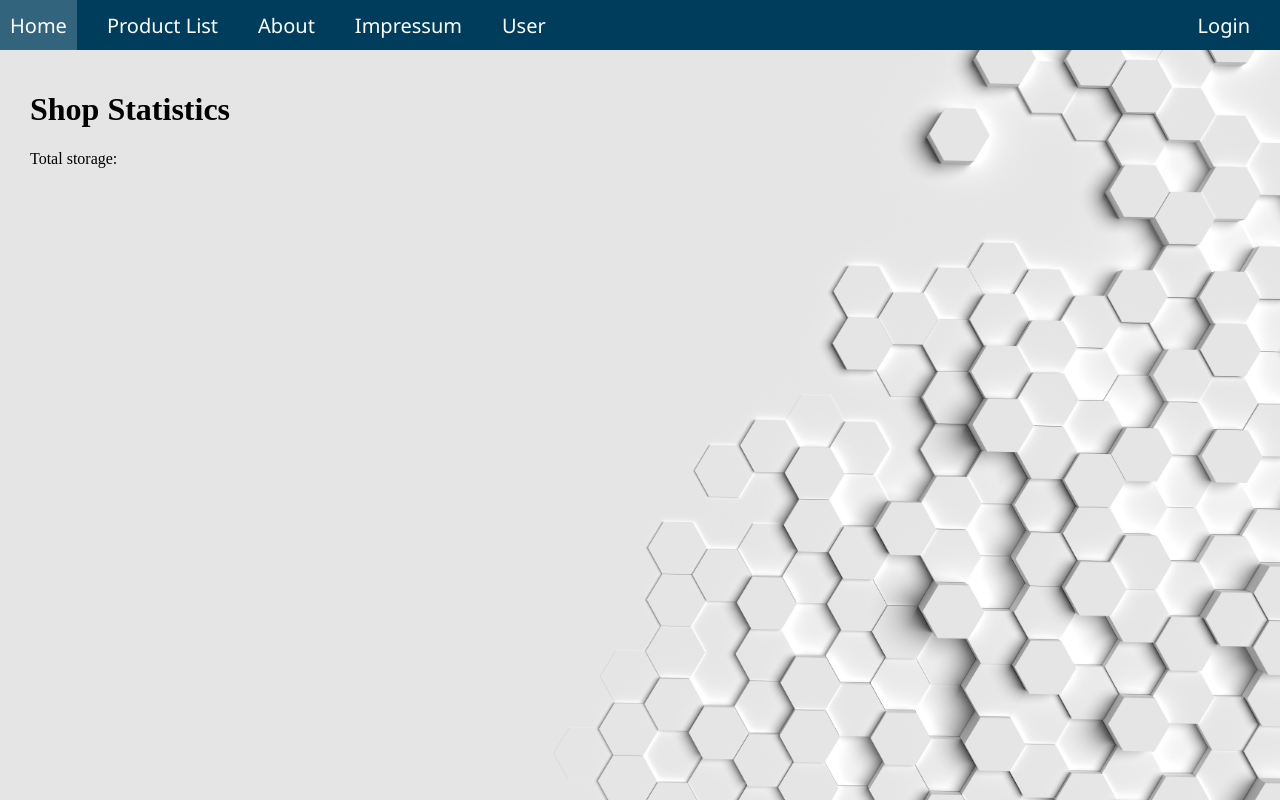
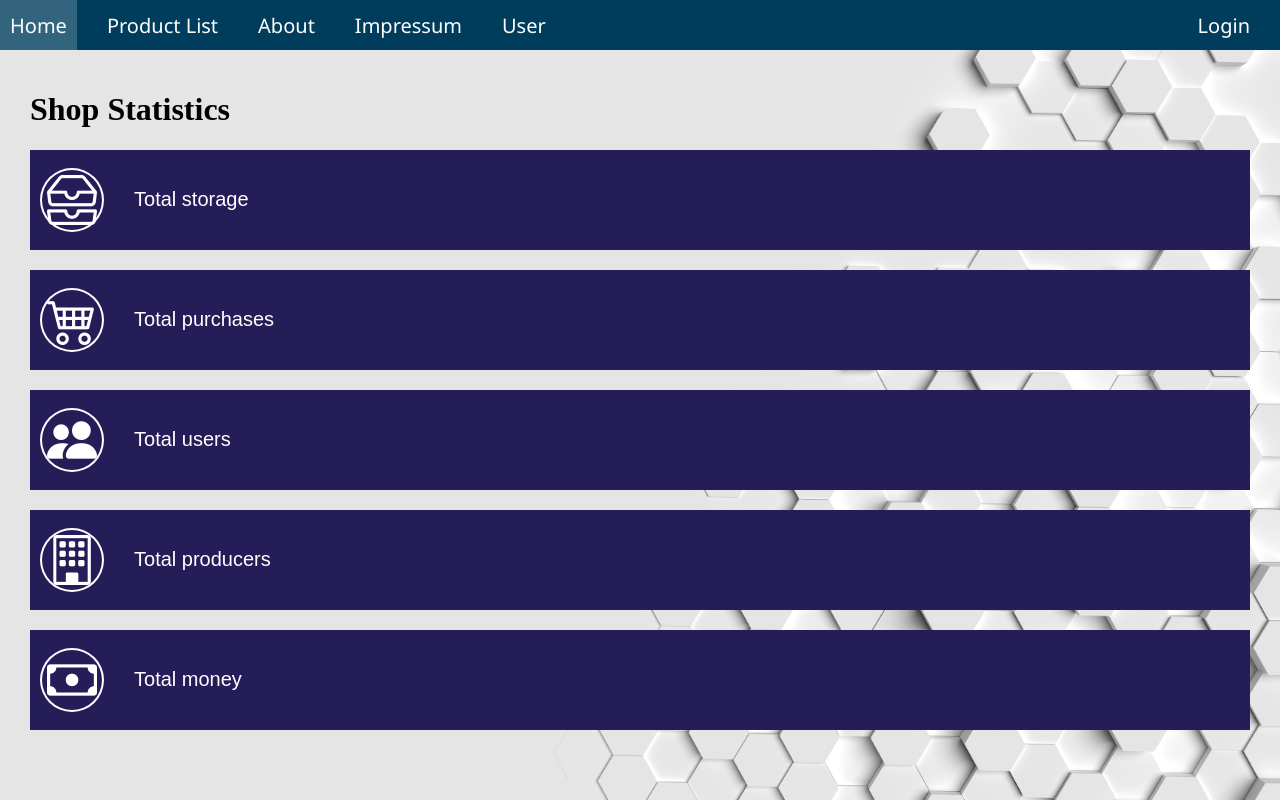
Before and after one commit to SchniederSim/Webserver_Schnieder_Czeslik, a PHP site: page /about.php in a window 1280 px wide. Run offline with PHP 8.4, Linux system fonts and the light colour scheme; some libraries are stand-ins or nearby versions.

Commit message:
Basic Statistics in about.php

```diff
--- a/package.json
+++ b/package.json
@@ -12,6 +12,8 @@
   },
   "author": "Simon Schnieder, Jonas Czeslik",
   "dependencies": {
+    "bootstrap": "^5.0.2",
+    "bootstrap-icons": "^1.5.0",
     "crypto-js": "^4.0.0",
     "express": "^4.17.1",
     "mqtt": "^4.2.6",
--- /dev/null
+++ b/src/about.css
@@ -0,0 +1,32 @@
+.stats-element {
+    font-size: 20px;
+    display: inline;
+    color: white;
+    font-family: sans-serif;
+    margin-right: 5px;
+}
+
+.stats-value {
+    font-size: 50px;
+    color: white;
+    font-family: sans-serif;
+    display: inline;
+}
+
+.stat-element-container{
+    margin-bottom: 20px;
+    height: 100px;
+    background-color: rgb(37, 29, 88);
+    display: flex;
+    align-items: center;
+}
+
+i{
+    margin-left: 10px;
+    margin-right: 30px;
+    color: white;
+    padding: 5px;
+    font-size: 50px;
+    border-radius: 50%;
+    border: 2px solid white
+}
--- a/src/about.php
+++ b/src/about.php
@@ -9,6 +9,9 @@
 ?> -->
 
 <link rel="stylesheet" href="global-styles.css">
+<link rel="stylesheet" href="about.css">
+<link rel="stylesheet" href="/node_modules/bootstrap-icons/font/bootstrap-icons.css">
+
 <script type="module" src="scripts/navbar.js"></script>
 <script type="module" src="scripts/about.js"></script>
 <script src = "/socket.io/socket.io.js"></script>
@@ -19,7 +22,31 @@
     <div class="page">
         <div class="page-container">
             <h1 class="header">Shop Statistics</h1>
-            <div>Total storage: <p id="total-storage" style="display: inline"></p></div>
+            <div class="stat-element-container">
+                <i class="bi bi-inboxes"></i>
+                <div class="stats-element">Total storage </div><div class="stats-value" id="total-storage"></div>
+            </div>
+            <div class="stat-element-container">
+                <i class="bi bi-cart4"></i>
+                <div class="stats-element">Total purchases </div><div class="stats-value" id="total-purchases"></div>
+            </div>
+            <div class="stat-element-container">
+                <i class="bi bi-people-fill"></i>
+                <div class="stats-element">Total users </div><div class="stats-value" id="total-users"></div>
+            </div>
+            <div class="stat-element-container">
+                <i class="bi bi-building"></i>
+                <div class="stats-element">Total producers </div><div class="stats-value" id="total-producers"></div>
+            </div>
+            <div class="stat-element-container">
+                <i class="bi bi-cash"></i>
+                <div class="stats-element">Total money </div><div class="stats-value" id="total-money"></div>
+            </div>
+            <!-- <div class="stats-element">Total purchases: <p id="total-purchases" style="display: inline"></p></div>
+            <div class="stats-element">Total money earned: <p id="total-money" style="display: inline"></p> €</div>
+            <div class="stats-element">Registered users: <p id="total-users" style="display: inline"></p></div>
+            <div class="stats-element">Amount of producers: <p id="total-producers" style="display: inline"></p></div> -->
+
             <!-- <div>Kleines Testbeispiel für die Implementierung einer einfachen PHP Berechnung</div>
             <form name="multiform">
                 <input type="number" name="p1" value="1"><br>
--- a/src/scripts/about.js
+++ b/src/scripts/about.js
@@ -7,12 +7,39 @@ function init_page(){
         document.getElementById('navbar-login').innerHTML = "Logout";
     }
     socket.emit("getAllProducts");
+    socket.emit("getAllPurchases");
+    socket.emit("getAllUsers");
+    socket.emit("getAllProducers");
+
 }
 
 socket.on('giveAllProducts', (products) => {
-    var totalAmount = 0;
+    var totalProducts = 0;
     for(let i=0; i<products.length; i++){
-        totalAmount += products[i]['InStorage'];
+        totalProducts += products[i]['InStorage'];
     }
-    document.getElementById("total-storage").innerHTML = totalAmount;
+    document.getElementById("total-storage").innerHTML = totalProducts;
 });
+
+socket.on('giveAllPurchases', (purchases) => {
+    console.log("Purchases");
+    var totalSelledProducts = 0;
+    var totalMoney = 0;
+    for(let i=0; i<purchases.length; i++){
+        totalSelledProducts += purchases[i]['Amount'];
+        totalMoney += purchases[i]['totalPrice'];
+    }
+    document.getElementById("total-purchases").innerHTML = totalSelledProducts;
+    document.getElementById("total-money").innerHTML = totalMoney + " €";
+
+});
+
+socket.on('giveAllUsers', (users) => {
+    var totalUsers = users.length;
+    document.getElementById("total-users").innerHTML = totalUsers;
+});
+
+socket.on('giveAllProducers', (producers) => {
+    var totalProducers = producers.length;
+    document.getElementById("total-producers").innerHTML = totalProducers;
+});
```
Also changed, not shown: index.js (+38 -0 lines).
